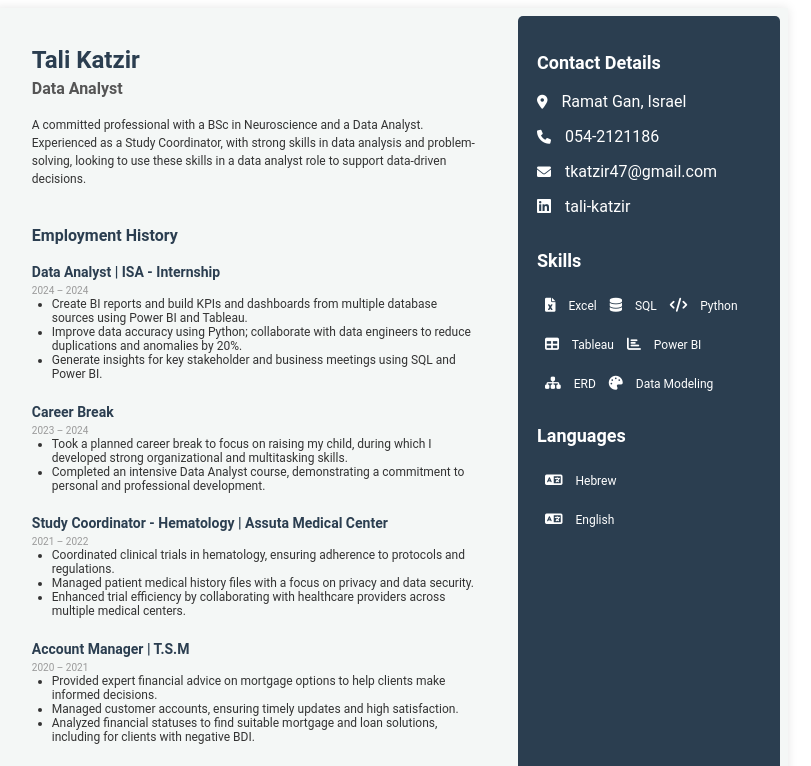
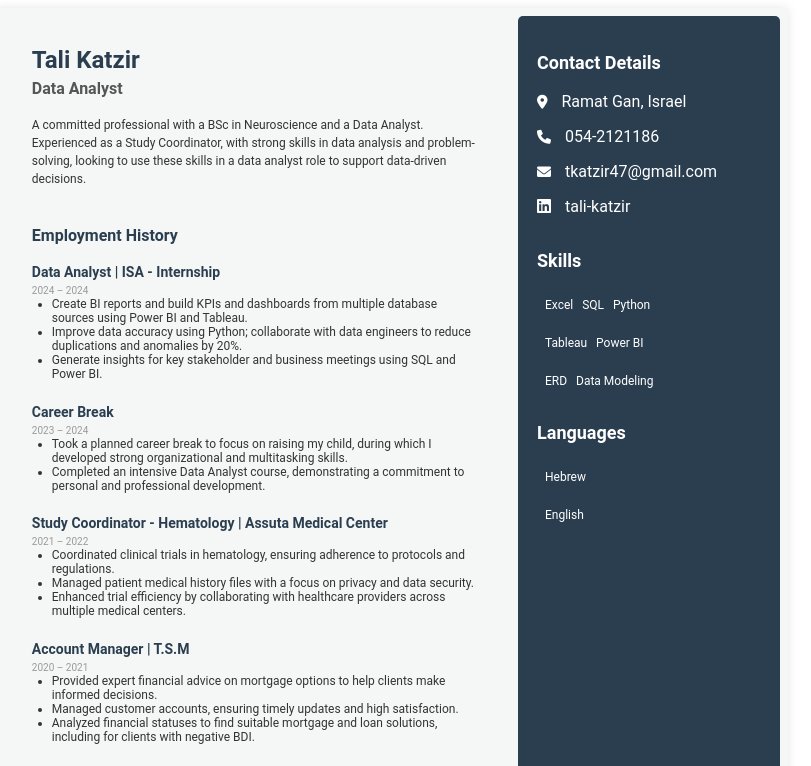
Before and after one commit to davidzarud/pyCvApp, a Flask app: page / in a window 1280 px wide. Shown: the top 766 px of the page, without its empty margins (14-825 px from the left). Run offline with Flask 3, Linux system fonts and the light colour scheme.

Commit message:
Template fix

```diff
--- a/app/templates/cv_template.html
+++ b/app/templates/cv_template.html
@@ -114,25 +114,21 @@
             <h3 class="h3-side">Skills</h3>
             <ul>
                 <li>
-                    <i class="fas fa-file-excel"></i> Excel
-                    <i class="fas fa-database" style="margin-left: 10px;"></i> SQL
-                    <i class="fas fa-code" style="margin-left: 10px;"></i> Python
+                    Excel&nbsp;&nbsp;&nbsp;SQL&nbsp;&nbsp;&nbsp;Python
                 </li>
                 <li>
-                    <i class="fas fa-table"></i> Tableau
-                    <i class="fas fa-chart-bar" style="margin-left: 10px;"></i> Power BI
+                   Tableau&nbsp;&nbsp;&nbsp;Power BI
                 </li>
                 <li>
-                    <i class="fas fa-sitemap"></i> ERD
-                    <i class="fas fa-palette" style="margin-left: 10px;"></i> Data Modeling
+                    ERD&nbsp;&nbsp;&nbsp;Data Modeling
                 </li>
             </ul>
         </div>
         <div class="skills-section">
             <h3 class="h3-side">Languages</h3>
             <ul>
-                <li><i class="fas fa-language"></i> Hebrew</li>
-                <li><i class="fas fa-language"></i> English</li>
+                <li>Hebrew</li>
+                <li>English</li>
             </ul>
         </div>
     </div>
```
